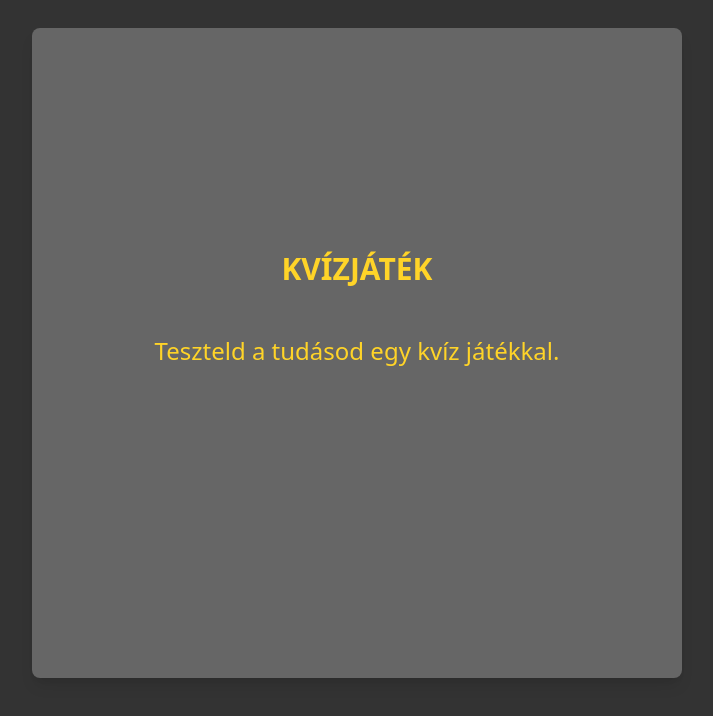
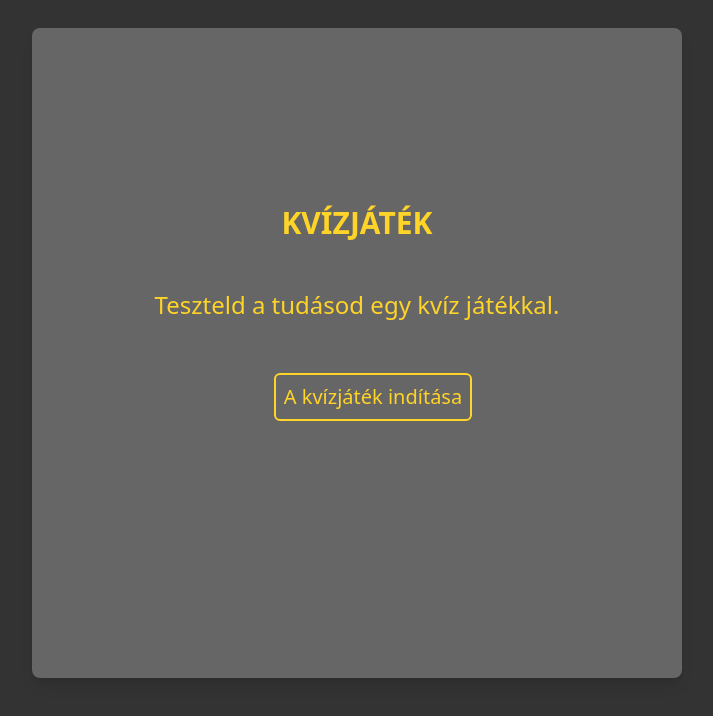
Before and after one commit to UniversityProjectsPTI/afp-project, a React (Create React App) app: page / in a window 1280 px wide. Both pictures are taken after a click on the button "tovább". Shown: the top 716 px of the page, without its empty margins (299-1012 px from the left). Built offline with nearby package versions, Linux system fonts and the light colour scheme.

Commit message:
The quiz game Start button added and done.

```diff
--- a/src/App.tsx
+++ b/src/App.tsx
@@ -9,7 +9,7 @@ function App() {
 
    const screens: any = {
        homeScreen: <HomeScreen setActiveScreen={setActiveScreen}/>,
-       games: <GamesScreen/>,
+       games: <GamesScreen setActiveScreen={setActiveScreen}/>,
        quizGame: <QuizScreen/>
    };
 
--- a/src/Screens/GamesScreen.tsx
+++ b/src/Screens/GamesScreen.tsx
@@ -1,5 +1,6 @@
 import React from 'react';
 import Card from '../Components/Card';
+import NavigationButton from '../Components/NavigationButton';
 
 const GamesScreen = (props: any) => {
     return (
@@ -8,6 +9,9 @@ const GamesScreen = (props: any) => {
                 <div className="mb-20">
                     <h2 className="font-bold text-3xl text-[#ffd428] uppercase my-15">Kvízjáték</h2>
                     <h3 className="text-2xl p-2 mt-10">Teszteld a tudásod egy kvíz játékkal.</h3>
+                    <div className="flex items-center justify-center text-center mt-6">
+                        <NavigationButton setActiveScreen={props.setActiveScreen} nextScreen={'quizGame'}>A kvízjáték indítása</NavigationButton>
+                    </div>
                 </div>
             </Card>
         </div>
```
